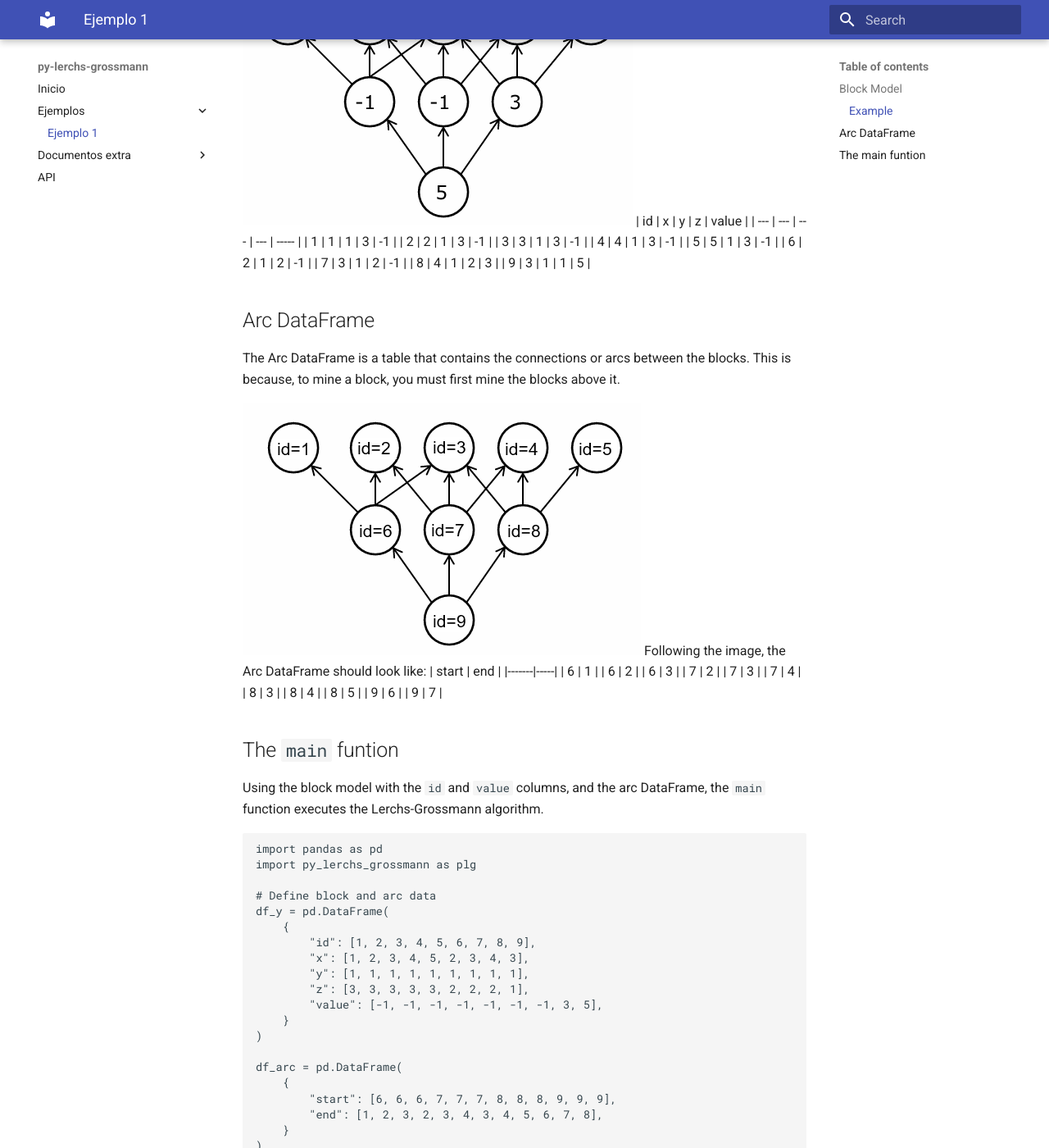
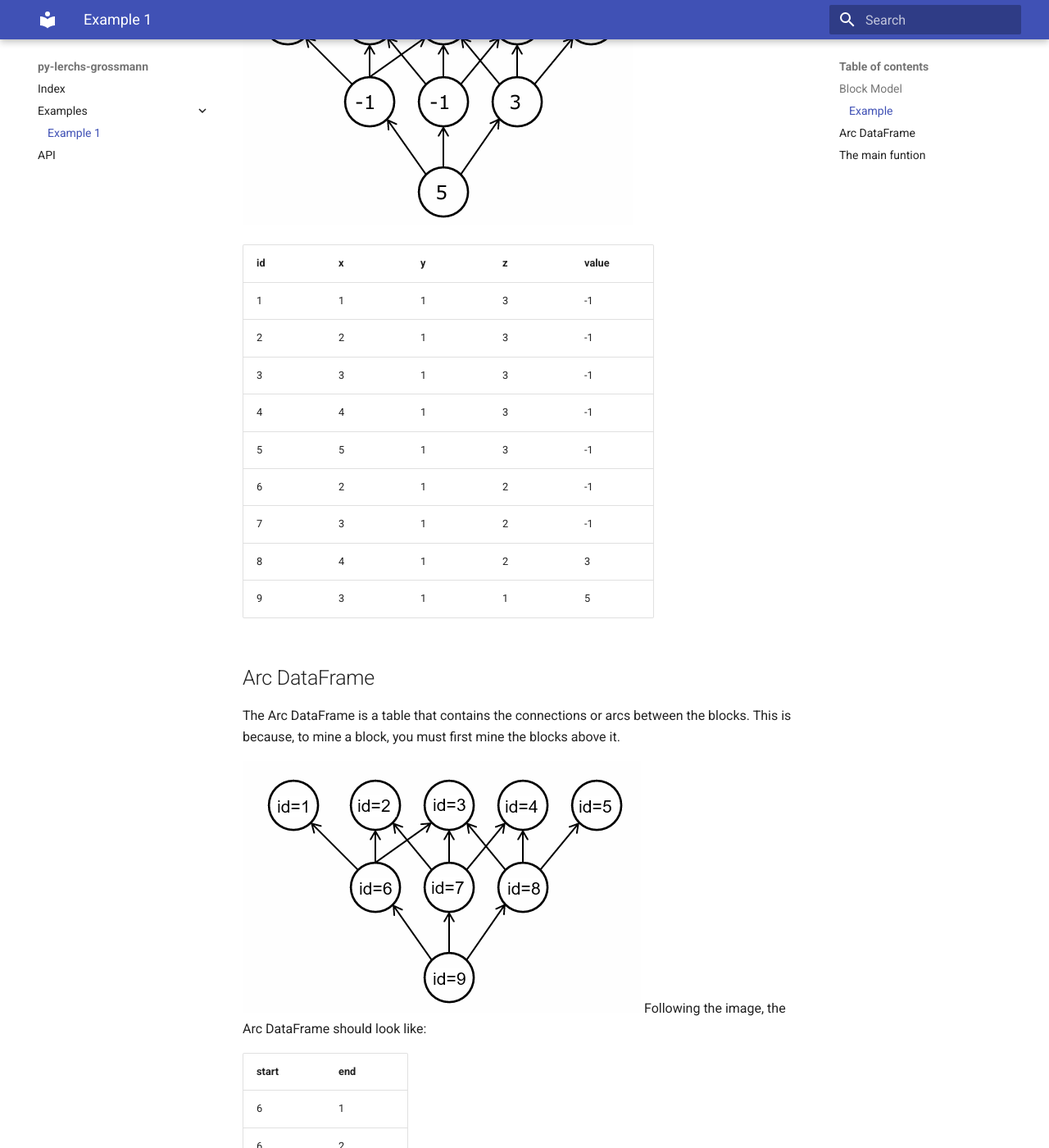
Before and after one commit to Mau-Aravena/py-lerchs-grossmann, an MkDocs documentation site: the page built from docs/Examples/Example1.md, in a window 1280 px wide and 1400 px high, scrolled down 499 px. Shown: the whole window at 82% size. Built offline with MkDocs 1.6.1 and Material for MkDocs 9.7.7, drawn with Linux system fonts in a browser that asks for light colours.

Commit message:
repair markdown tables

```diff
--- a/docs/Examples/Example1.md
+++ b/docs/Examples/Example1.md
@@ -9,17 +9,18 @@ The block model must have the following columns: `id` and `value`, for the prope
 ### Example
 
 ![](../img/basic_example_block_model.png)
-| id | x | y | z | value |
+
+| id  | x   | y   | z   | value |
 | --- | --- | --- | --- | ----- |
-| 1 | 1 | 1 | 3 | -1 |
-| 2 | 2 | 1 | 3 | -1 |
-| 3 | 3 | 1 | 3 | -1 |
-| 4 | 4 | 1 | 3 | -1 |
-| 5 | 5 | 1 | 3 | -1 |
-| 6 | 2 | 1 | 2 | -1 |
-| 7 | 3 | 1 | 2 | -1 |
-| 8 | 4 | 1 | 2 | 3 |
-| 9 | 3 | 1 | 1 | 5 |
+| 1   | 1   | 1   | 3   | -1    |
+| 2   | 2   | 1   | 3   | -1    |
+| 3   | 3   | 1   | 3   | -1    |
+| 4   | 4   | 1   | 3   | -1    |
+| 5   | 5   | 1   | 3   | -1    |
+| 6   | 2   | 1   | 2   | -1    |
+| 7   | 3   | 1   | 2   | -1    |
+| 8   | 4   | 1   | 2   | 3     |
+| 9   | 3   | 1   | 1   | 5     |
 
 ## Arc DataFrame
 
@@ -27,19 +28,20 @@ The Arc DataFrame is a table that contains the connections or arcs between the b
 
 ![basic_example_arcs](../img/basic_example_arcs.png)
 Following the image, the Arc DataFrame should look like:
+
 | start | end |
-|-------|-----|
-| 6 | 1 |
-| 6 | 2 |
-| 6 | 3 |
-| 7 | 2 |
-| 7 | 3 |
-| 7 | 4 |
-| 8 | 3 |
-| 8 | 4 |
-| 8 | 5 |
-| 9 | 6 |
-| 9 | 7 |
+| ----- | --- |
+| 6     | 1   |
+| 6     | 2   |
+| 6     | 3   |
+| 7     | 2   |
+| 7     | 3   |
+| 7     | 4   |
+| 8     | 3   |
+| 8     | 4   |
+| 8     | 5   |
+| 9     | 6   |
+| 9     | 7   |
 
 ## The `main` funtion
 
--- a/mkdocs.yml
+++ b/mkdocs.yml
@@ -3,12 +3,9 @@ site_name: "py-lerchs-grossmann"
 theme:
   name: "material"
 nav:
-  - Inicio: index.md
-  - Ejemplos:
-      - Ejemplo 1: Examples/Example1.md
-  - Documentos extra:
-      - Tutorial: extra_docs/tutorial.md
-      - FAQ: extra_docs/faq.md
+  - Index: index.md
+  - Examples:
+      - Example 1: Examples/Example1.md
   - API: api.md
 
 plugins:
```
